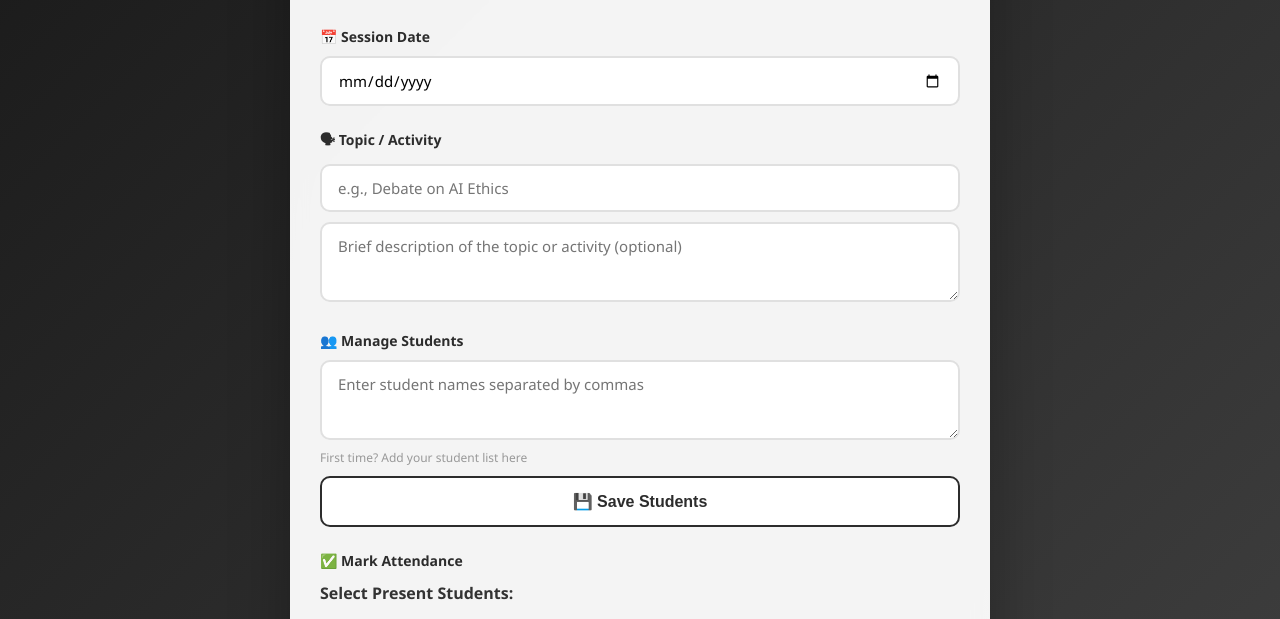
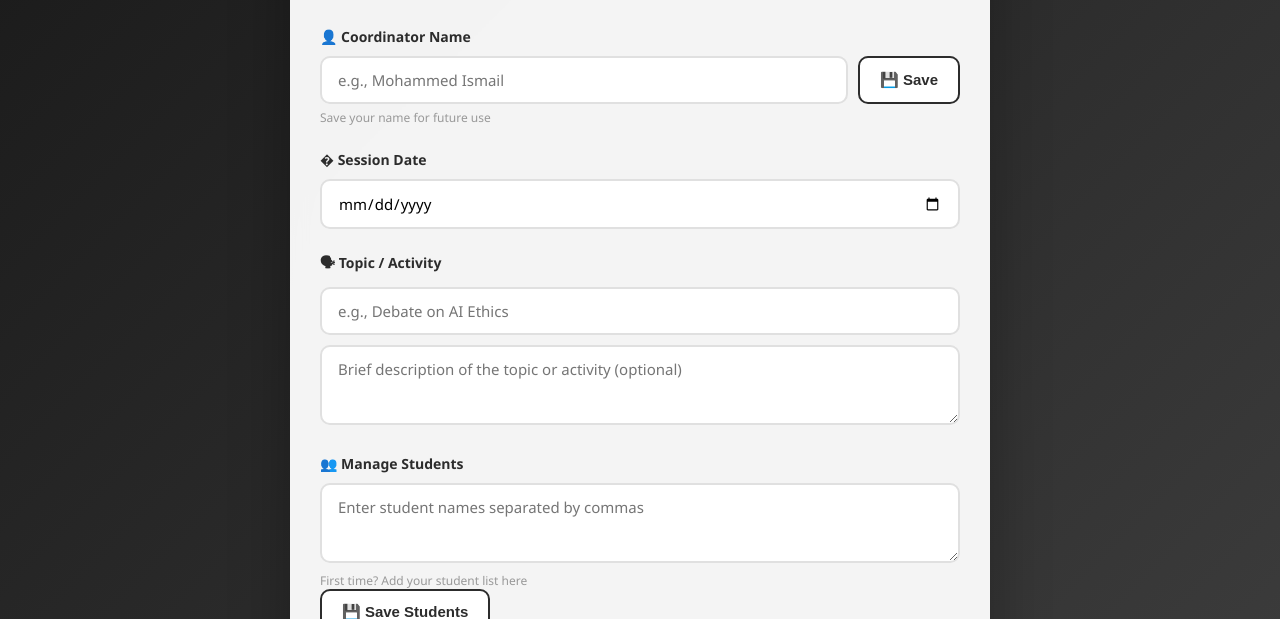
Before and after one commit to ismailichuu/Session-Report-Generator, a plain HTML site: page index.html in a window 1280 px wide. Shown: the part 148-767 px from the top of the page. Drawn offline with Linux system fonts and the light colour scheme.

Commit message:
Added the cordinator name change future

```diff
--- a/index.html
+++ b/index.html
@@ -17,7 +17,16 @@
 
   <div class="content">
     <div class="section">
-      <div class="section-title">📅 Session Date</div>
+      <div class="section-title">👤 Coordinator Name</div>
+      <div class="input-group">
+        <input type="text" id="coordinator" placeholder="e.g., Mohammed Ismail">
+        <button class="btn-secondary" onclick="saveCoordinator()">💾 Save</button>
+      </div>
+      <div class="input-hint">Save your name for future use</div>
+    </div>
+
+    <div class="section">
+      <div class="section-title">� Session Date</div>
       <input type="date" id="date">
     </div>
 
--- a/script.js
+++ b/script.js
@@ -1,8 +1,35 @@
-
 const batch = "BCR73 - Group 2";
 const trainer = "Hrithik P S";
-const coordinator = "Prithiviraj";
+let coordinator = localStorage.getItem('coordinatorName') || "";
 const preparedBy = "Mohammed Ismail C N";
+
+// Initialize coordinator name when page loads
+function initializePage() {
+    // Set initial coordinator name if saved
+    const coordinatorInput = document.getElementById('coordinator');
+    if (coordinatorInput && coordinator) {
+        coordinatorInput.value = coordinator;
+    }
+
+    // Load students
+    loadStudents();
+}
+
+// Save coordinator name
+function saveCoordinator() {
+    const name = document.getElementById('coordinator').value.trim();
+    if (!name) {
+        showToast('Invalid Input', 'Please enter a coordinator name.', 'error');
+        return;
+    }
+
+    coordinator = name;
+    localStorage.setItem('coordinatorName', coordinator);
+    showToast('Success!', 'Coordinator name saved.', 'success');
+}
+
+// Start the application when the page loads
+document.addEventListener('DOMContentLoaded', initializePage);
 
 const defaultStudents = [
     "Aboobacker HM", "Anushma Radhakrishnan", "Ayisha Safa N", "Binzy",
--- a/style.css
+++ b/style.css
@@ -83,16 +83,35 @@ textarea {
     min-height: 80px;
 }
 
+.input-group {
+    display: flex;
+    gap: 10px;
+    margin-bottom: 5px;
+}
+
+input[type="text"],
+input[type="date"] {
+    flex: 1;
+    padding: 12px 16px;
+    border-radius: 10px;
+    border: 2px solid #e0e0e0;
+    font-size: 15px;
+    transition: all 0.3s ease;
+    font-family: inherit;
+    margin: 0;
+}
+
 button {
-    width: 100%;
-    padding: 14px;
+    padding: 12px 20px;
     border-radius: 10px;
     border: none;
-    font-size: 16px;
+    font-size: 15px;
     font-weight: 600;
     cursor: pointer;
     transition: all 0.3s ease;
-    margin-top: 10px;
+    white-space: nowrap;
+    margin: 0;
+    width: auto;
 }
 
 .btn-primary {
```
